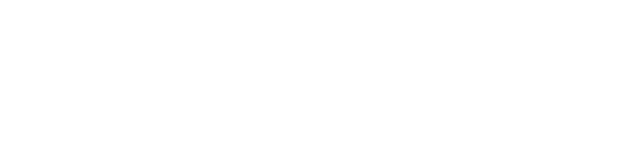
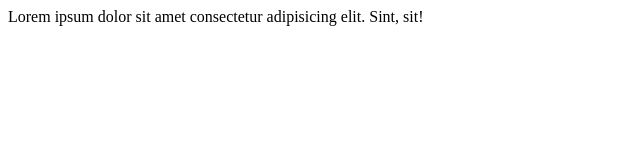
Before and after one commit to alexmorgan13/test, a plain HTML site: page index.html in a window 1280 px wide. Shown: the whole page, without its empty margins (0-640 px from the left). Drawn offline with Linux system fonts and the light colour scheme.

Commit message:
Add paragraph

```diff
--- a/index.html
+++ b/index.html
@@ -8,6 +8,7 @@
     <title>Test</title>
   </head>
   <body>
+    <p>Lorem ipsum dolor sit amet consectetur adipisicing elit. Sint, sit!</p>
     <script src="main.js"></script>
   </body>
 </html>
--- a/style.css
+++ b/style.css
@@ -1,3 +1,7 @@
 body {
   height: 100vh;
 }
+
+p {
+  margin: 0;
+}
```
